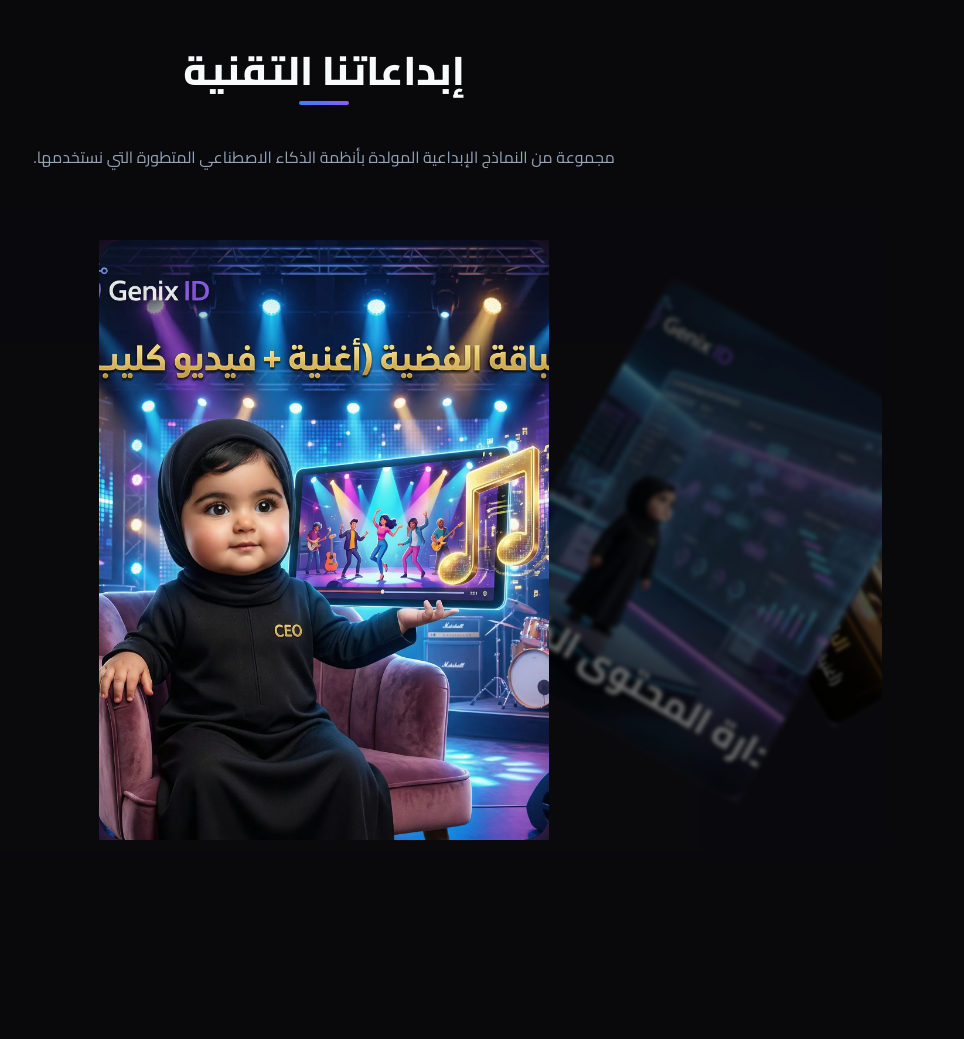
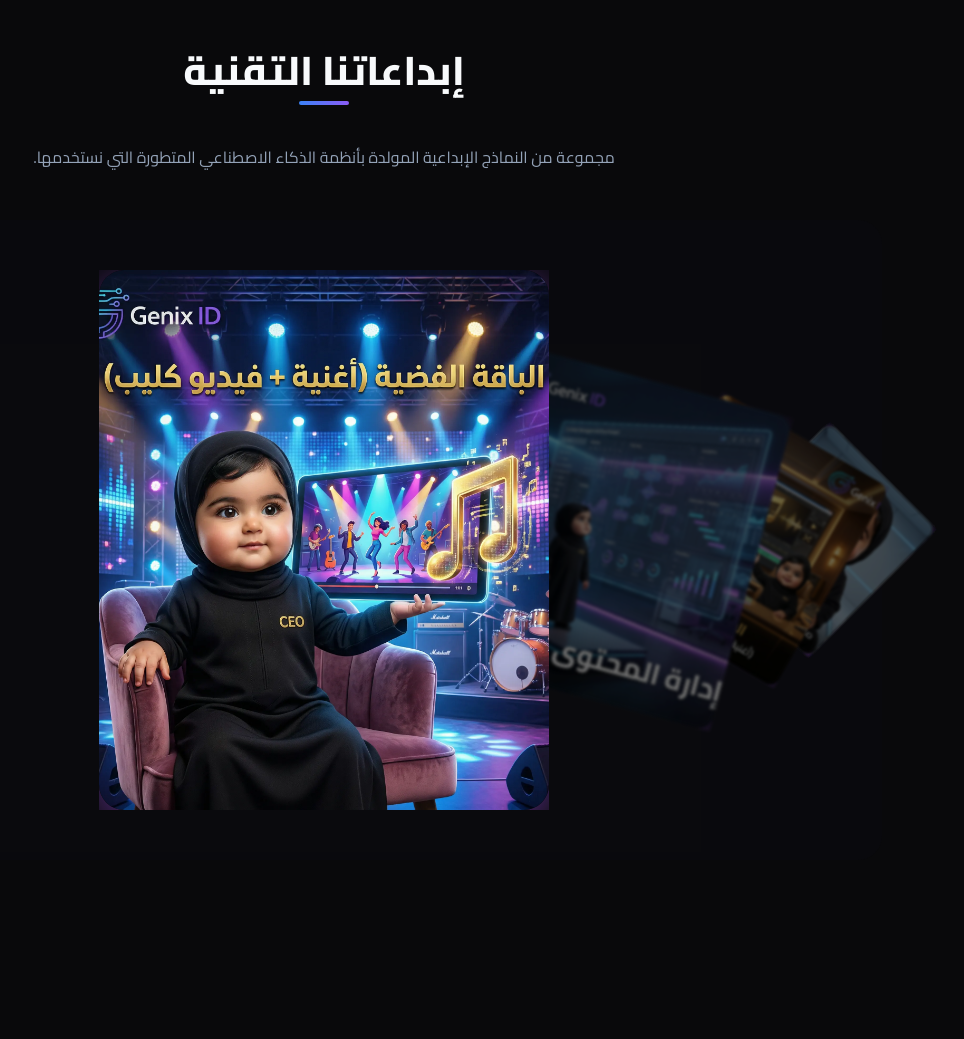
Before and after one commit to AlaliKhaled/ID-Genix, a Flask app: page / in a window 1280 px wide. Shown: the part 1943-2982 px from the top of the page, without its empty margins (316-1280 px from the left). Run offline with Flask 3, Linux system fonts and the light colour scheme.

Commit message:
إطلاق السلايدر المتوافق كليا مع الجاذبية المطاطية المرنة والقص البصري

```diff
--- a/templates/index.html
+++ b/templates/index.html
@@ -207,20 +207,20 @@
             width: 100%; height: 80vh;
             background: rgba(10, 10, 15, 0.6);
             display: flex; justify-content: center; align-items: center;
-            overflow: hidden; margin-bottom: 3rem; border-radius: 24px;
+            overflow: visible; margin-bottom: 3rem; border-radius: 24px;
         }
         .portfolio-slider {
             margin: 0 auto; width: 100%; height: 100%;
             display: flex; justify-content: center; align-items: center;
-            overflow: hidden; padding: 20px 0;
+            overflow: visible !important; padding: 50px 0;
         }
 
         .swiper-slide {
-            width: 100%; aspect-ratio: 1/1;
-            max-width: 450px;
+            width: 100%; height: auto; aspect-ratio: 1/1;
+            max-width: 450px; max-height: 70vh;
             display: flex; justify-content: center; align-items: center; margin: 0 auto;
             /* Inactive slides blur */
-            filter: blur(3px) brightness(0.5); opacity: 0.7; transition: filter 0.8s ease, opacity 0.8s ease;
+            filter: blur(3px) brightness(0.5); opacity: 0.7; transition: filter 1.2s ease, opacity 1.2s ease;
         }
         .swiper-slide-active {
             filter: blur(0px) brightness(1); opacity: 1 !important; z-index: 10;
@@ -507,19 +507,20 @@
             centeredSlides: true,
             slidesPerView: 'auto',
             loop: false,
-            speed: 850,
+            parallax: true,
+            speed: 1200, // Super smooth cinematic transition
             creativeEffect: {
                 perspective: true,
                 limitProgress: 3,
                 prev: {
                     shadow: true,
-                    translate: ['-120%', 0, -500],
-                    rotate: [0, 0, -30],
+                    translate: ['-110%', 0, -800], // Exteme depth focus
+                    rotate: [0, 0, -15], // Subtle elegance
                 },
                 next: {
                     shadow: true,
-                    translate: ['120%', 0, -500],
-                    rotate: [0, 0, 30],
+                    translate: ['110%', 0, -800],
+                    rotate: [0, 0, 15],
                 }
             },
             on: {
@@ -531,16 +532,44 @@
                     }
                 },
                 slideChangeTransitionStart: function () {
+                    // Fluid Particle Ecosystem with Elastic Easing (Tweening)
                     if (window.pJSDom && window.pJSDom.length > 0) {
+                        const pjs = window.pJSDom[0].pJS;
+                        const targetSpeed = 10;
                         const originalSpeed = 2.5;
-                        window.pJSDom[0].pJS.particles.move.speed = 15;
+                        const targetDist = 200; // Elastic stretch distance
+                        const originalDist = 140;
 
-                        clearTimeout(window.particleBurstTimeout);
-                        window.particleBurstTimeout = setTimeout(() => {
-                            if (window.pJSDom && window.pJSDom.length > 0) {
-                                window.pJSDom[0].pJS.particles.move.speed = originalSpeed;
+                        // Prevent multi-queue issues
+                        if(window.particleTweenInterval) clearInterval(window.particleTweenInterval);
+                        if(window.particleTweenTimeout) clearTimeout(window.particleTweenTimeout);
+
+                        let step = 0;
+                        // Tension buildup phase (Fade in fast speed and stretch)
+                        window.particleTweenInterval = setInterval(() => {
+                            step += 0.1;
+                            if(step >= 1) {
+                                clearInterval(window.particleTweenInterval);
+                                // Relieve tension phase (Smooth dropoff)
+                                window.particleTweenTimeout = setTimeout(() => {
+                                    let stepDown = 0;
+                                    const downInterval = setInterval(() => {
+                                        stepDown += 0.05;
+                                        if(stepDown >= 1) {
+                                            clearInterval(downInterval);
+                                            pjs.particles.move.speed = originalSpeed;
+                                            pjs.particles.line_linked.distance = originalDist;
+                                        } else {
+                                            pjs.particles.move.speed = targetSpeed - ((targetSpeed - originalSpeed) * stepDown);
+                                            pjs.particles.line_linked.distance = targetDist - ((targetDist - originalDist) * stepDown);
+                                        }
+                                    }, 30);
+                                }, 200);
+                            } else {
+                                pjs.particles.move.speed = originalSpeed + ((targetSpeed - originalSpeed) * step);
+                                pjs.particles.line_linked.distance = originalDist + ((targetDist - originalDist) * step);
                             }
-                        }, 1000);
+                        }, 20);
                     }
                 },
                 reachEnd: function() {
```
